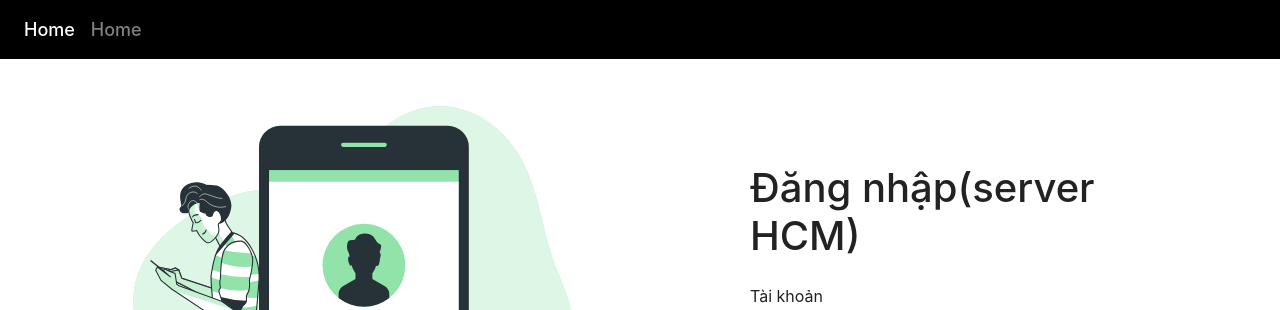
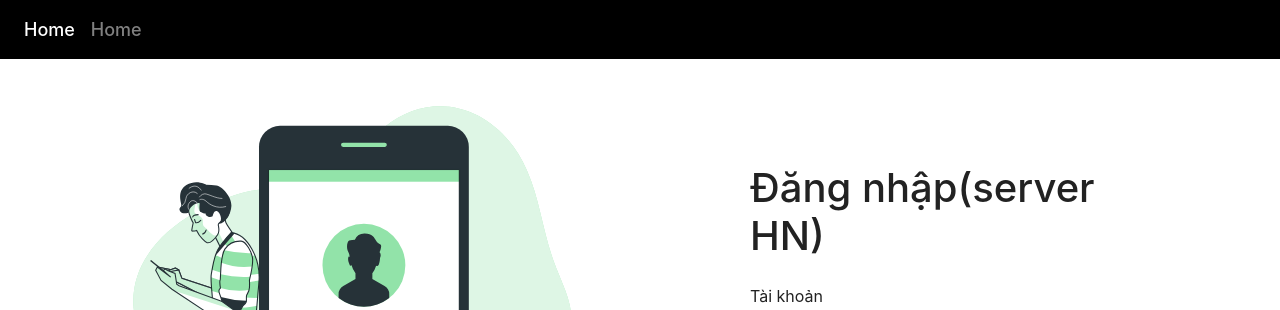
Before and after one commit to thangtranit1999/todo-list, a React (Create React App) app: page / in a window 1280 px wide. Shown: the top 310 px of the page. Built offline with nearby package versions, Linux system fonts and the light colour scheme; a web font is replaced by a local one.

Commit message:
Update Login.js
hn

```diff
--- a/src/components/Login/Login.js
+++ b/src/components/Login/Login.js
@@ -57,7 +57,7 @@ const Login = () => {
           />
         </div>
         <div className='col-md-4 m-auto'>
-          <h1 className='mb-4'>Đăng nhập(server HCM)</h1>
+          <h1 className='mb-4'>Đăng nhập(server HN)</h1>
           <form onSubmit={handleSubmit}>
             <Input
               name='username'
```
